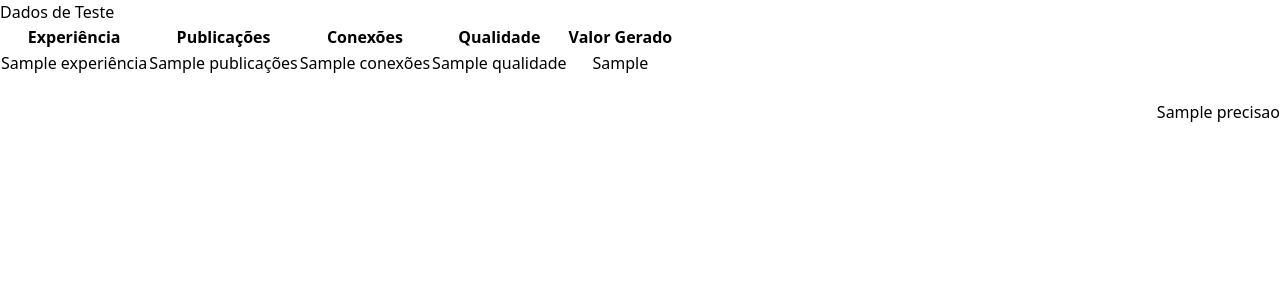
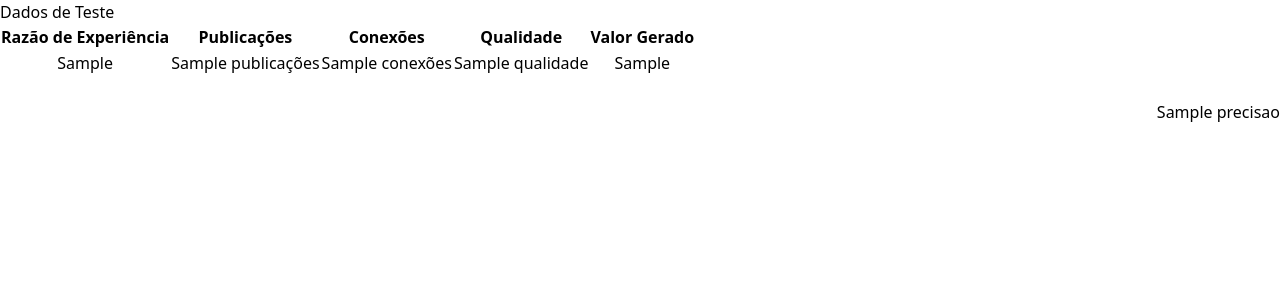
Before and after one commit to FelipeTanusR/Projeto_IA, a Flask app: template templates/dados_teste.html in a window 1280 px wide. Shown: the part 48-348 px from the top of the page. Run offline with Flask 3, Linux system fonts and the light colour scheme; the template is opened without the code that fills it: most values are stand-ins (such as "Sample title", 1, 10 or a date in 2020); style sheets or scripts are compiled from the project's sources; parts of the project's set-up code (start-up, migrations or seed data) failed here and were passed over.

Commit message:
Razão de Experiência

```diff
--- a/main.py
+++ b/main.py
@@ -13,11 +13,16 @@ action = tratamento_de_dados()
 
 #busca os dados do arquivo excel
 dados_gerais = action.get_dados_gerais()
+print(dados_gerais)
 #converte os dados para tuplas x,y
 X = action.get_x(dados_gerais)
 Y = action.get_y(dados_gerais)
 #separa os casos de teste e treino
 treino_x, teste_x, treino_y, teste_y =  train_test_split(X.to_numpy(),Y.to_numpy(), test_size= 0.2, random_state=1234)
+
+
+
+
 
 #inicializa o objeto KNN
 clf = KNN()
@@ -77,7 +82,7 @@ def alterar_k():
 @app.route('/testar_curriculo',methods=['GET','POST'])
 def testar_curriculo():
     try:
-        exp = request.form['Experiência']
+        exp = request.form['Razão de Experiência']
         pub = request.form['Publicações']
         con = request.form['Conexões']
 
--- a/templates/dados_teste.html
+++ b/templates/dados_teste.html
@@ -20,7 +20,7 @@
         <table id="Dados_de_Teste" class="table-auto border-collapse w-full mb-8">
             <thead>
                 <tr class="bg-blue-700 text-white">
-                    <th class="border border-blue-600 py-2 text-center" style="text-align: center;">Experiência</th>
+                    <th class="border border-blue-600 py-2 text-center" style="text-align: center;">Razão de Experiência</th>
                     <th class="border border-blue-600 py-2 text-center" style="text-align: center;">Publicações</th>
                     <th class="border border-blue-600 py-2 text-center" style="text-align: center;">Conexões</th>
                     <!--<th class="border border-blue-600 py-2 text-center" style="text-align: right;">Salário</th>-->
@@ -32,7 +32,7 @@
             <tbody>
                 {% for index,row in dados.iterrows() %}
                 <tr class="bg-white">
-                    <td class="border border-blue-600 py-2" style="text-align: center;">{{row['Experiência'] }}</td>
+                    <td class="border border-blue-600 py-2" style="text-align: center;">{{row['Razão de Experiência'] }}</td>
                     <td class="border border-blue-600 py-2" style="text-align: center;">{{ row['Publicações'] }}</td>
                     <td class="border border-blue-600 py-2" style="text-align: center;">{{ row['Conexões'] }}</td>
                     <!--<td class="border border-blue-600 py-2" style="text-align: right;">{{ row['Salário'] }}</td>-->
--- a/templates/dados_treino.html
+++ b/templates/dados_treino.html
@@ -20,7 +20,7 @@
         <table id="Dados_de_Treino" class="table-auto border-collapse w-full mb-8">
             <thead>
                 <tr class="bg-blue-700 text-white">
-                    <th class="border border-blue-600 py-2 text-center" style="text-align: center;">Experiência</th>
+                    <th class="border border-blue-600 py-2 text-center" style="text-align: center;">Razão de Experiência</th>
                     <th class="border border-blue-600 py-2 text-center" style="text-align: center;">Publicações</th>
                     <th class="border border-blue-600 py-2 text-center" style="text-align: center;">Conexões</th>
                     <!--<th class="border border-blue-600 py-2 text-center" style="text-align: right;">Salário</th>-->
@@ -30,7 +30,7 @@
             <tbody>
                 {% for index,row in dados.iterrows() %}
                 <tr class="bg-white">
-                    <td class="border border-blue-600 py-2" style="text-align: center;">{{row['Experiência'] }}</td>
+                    <td class="border border-blue-600 py-2" style="text-align: center;">{{row['Razão de Experiência'] }}</td>
                     <td class="border border-blue-600 py-2" style="text-align: center;">{{ row['Publicações'] }}</td>
                     <td class="border border-blue-600 py-2" style="text-align: center;">{{ row['Conexões'] }}</td>
                     <!--<td class="border border-blue-600 py-2" style="text-align: right;">{{ row['Salário'] }}</td>-->
--- a/templates/home.html
+++ b/templates/home.html
@@ -42,7 +42,7 @@
                     <form action="{{ url_for('testar_curriculo') }}" method="POST">
                         <h4 class="text-2xl py-2 px-4">Testar Currículo</h4>
                         <br>
-                        <input class="bg-gray-100 py-2 px-4 mb-4" type="number" name="Experiência" placeholder="Experiência" required>
+                        <input class="bg-gray-100 py-2 px-4 mb-4" type="number" name="Razão de Experiência" placeholder="Razão de Experiência" required>
                         <input class="bg-gray-100 py-2 px-4 mb-4" type="number" name="Publicações" placeholder="Publicações" required>
                         <input class="bg-gray-100 py-2 px-4 mb-4" type="number" name="Conexões" placeholder="Conexões" required>
                         <br>
```
Also changed, not shown: Services.py (+10 -6 lines), 1 other file.
